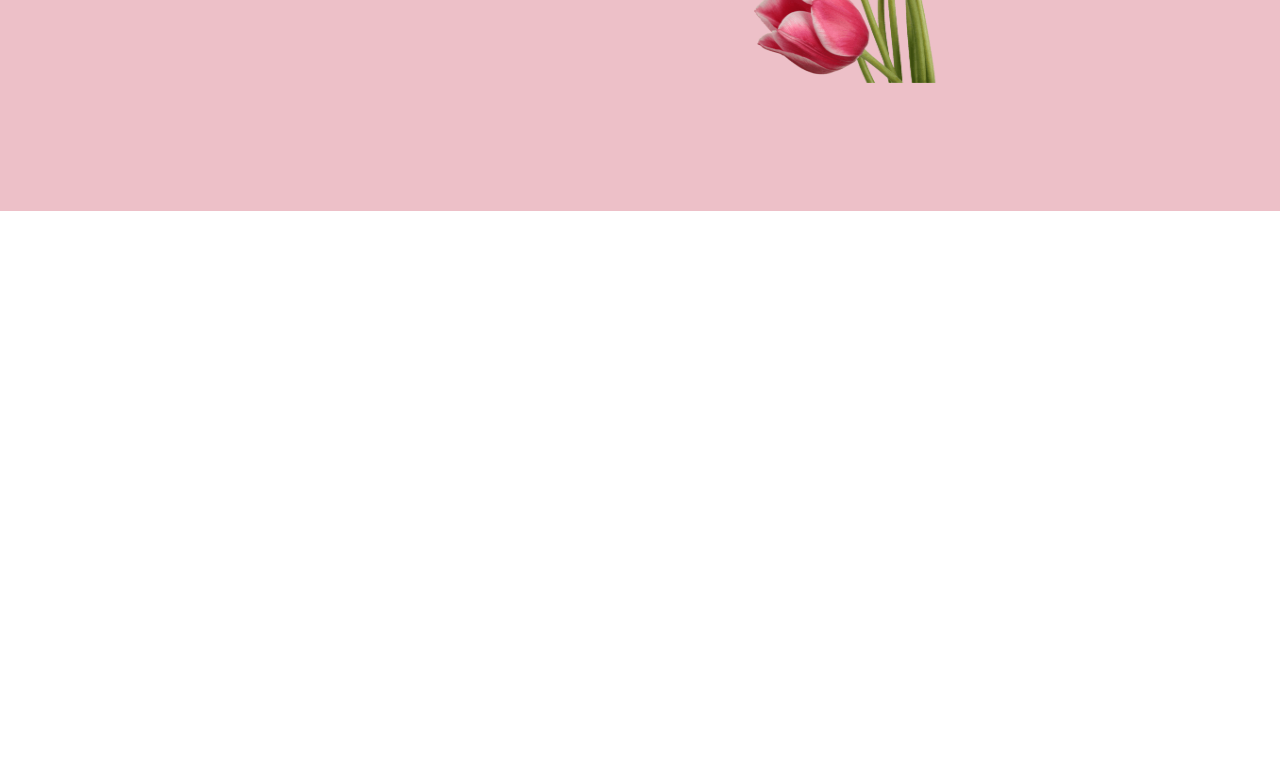
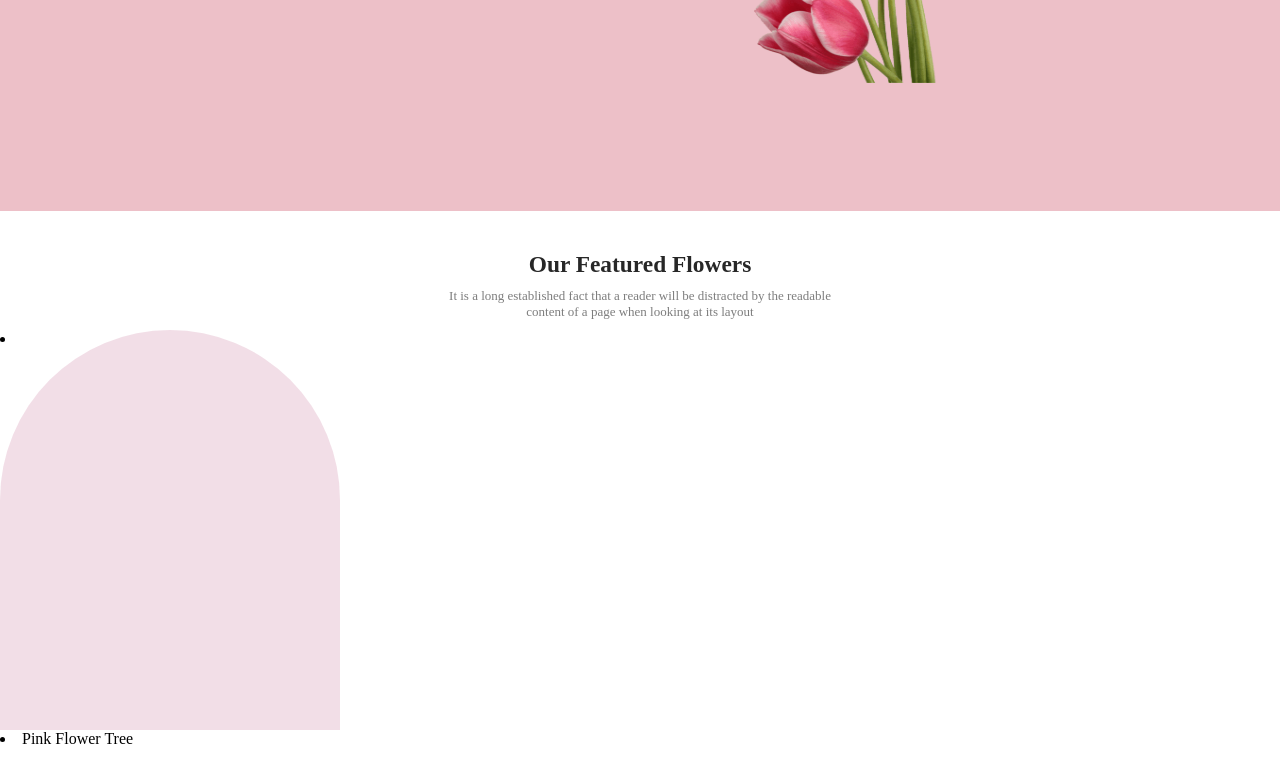
Before and after one commit to Yeasin7772/assignment01-flower, a plain HTML site: page index.html in a window 1280 px wide. Shown: the part 461-1244 px from the top of the page. Before the commit the page ends 800 px from the top, so only its background shows below. Drawn offline with Linux system fonts and the light colour scheme; files whose address does not match are found by name.

Commit message:
added new images

```diff
--- a/index.html
+++ b/index.html
@@ -31,6 +31,22 @@
 
     </header>
     <main>
+        <div class="feature-container">
+            <div class="feature-flower">
+
+                <h3 class="feature-title">Our Featured Flowers</h3>
+               <p class="feature-description">It is a long established fact that a reader will be distracted by the readable <br>
+                content of a page when looking at its layout</p>
+            </div>
+            <div class="images">
+                <li class="image"></li>
+                <li>Pink Flower Tree</li>
+
+            </div>
+
+
+
+        </div>
 
     </main>
     <footer>
--- a/style.css
+++ b/style.css
@@ -2,7 +2,7 @@
   margin: 0;
   padding: 0;
 }
-/* section-one style start here */
+/* header-section style start here */
 .header-section{
     height: 84vh;
     display: flex;
@@ -43,4 +43,42 @@
     margin-top: 20px;
     font-weight: 700;
     color: white;
+    /* header-section style end here */
 }
+/* main-section-feature-container style end here */
+
+.feature-container{
+    height: 100vh;
+    background: #FFF;
+
+}
+
+
+
+
+.feature-flower{
+    color: #272727;
+    text-align: center;
+    padding-top: 40px;
+    font-size: 20px;
+    font-style: normal;
+    font-weight: 800;
+    align-items: center;
+}
+.feature-description{
+    color: rgba(39, 39, 39, 0.60);
+     margin-bottom: 10px;
+    font-size: small;
+    margin-top: 10px;
+    font-weight: 400;
+    font-style: normal;
+
+}
+.image{
+    width: 340px;
+    height: 400px;
+    border-radius: 300px 300px 0px 0px;
+    background: rgba(167, 33, 98, 0.15);
+
+
+}
```
Also changed, not shown: images/Flower 01.png (renamed from Flower Asset/Flower 01.png), images/Group 57.png (renamed from Flower Asset/Group 57.png), images/Group 58.png (renamed from Flower Asset/Group 58.png), images/Group 59.png (renamed from Flower Asset/Group 59.png), images/Rectangle 4.png (renamed from Flower Asset/Rectangle 4.png), images/Rectangle 5.png (renamed from Flower Asset/Rectangle 5.png), images/Rectangle 6.png (renamed from Flower Asset/Rectangle 6.png), images/Rectangle 9.png (renamed from Flower Asset/Rectangle 9.png), images/pngwing 10.png (renamed from Flower Asset/pngwing 10.png), images/pngwing 5.png (renamed from Flower Asset/pngwing 5.png), images/pngwing 6.png (renamed from Flower Asset/pngwing 6.png), images/pngwing 7.png (renamed from Flower Asset/pngwing 7.png), images/pngwing 8.png (renamed from Flower Asset/pngwing 8.png).
